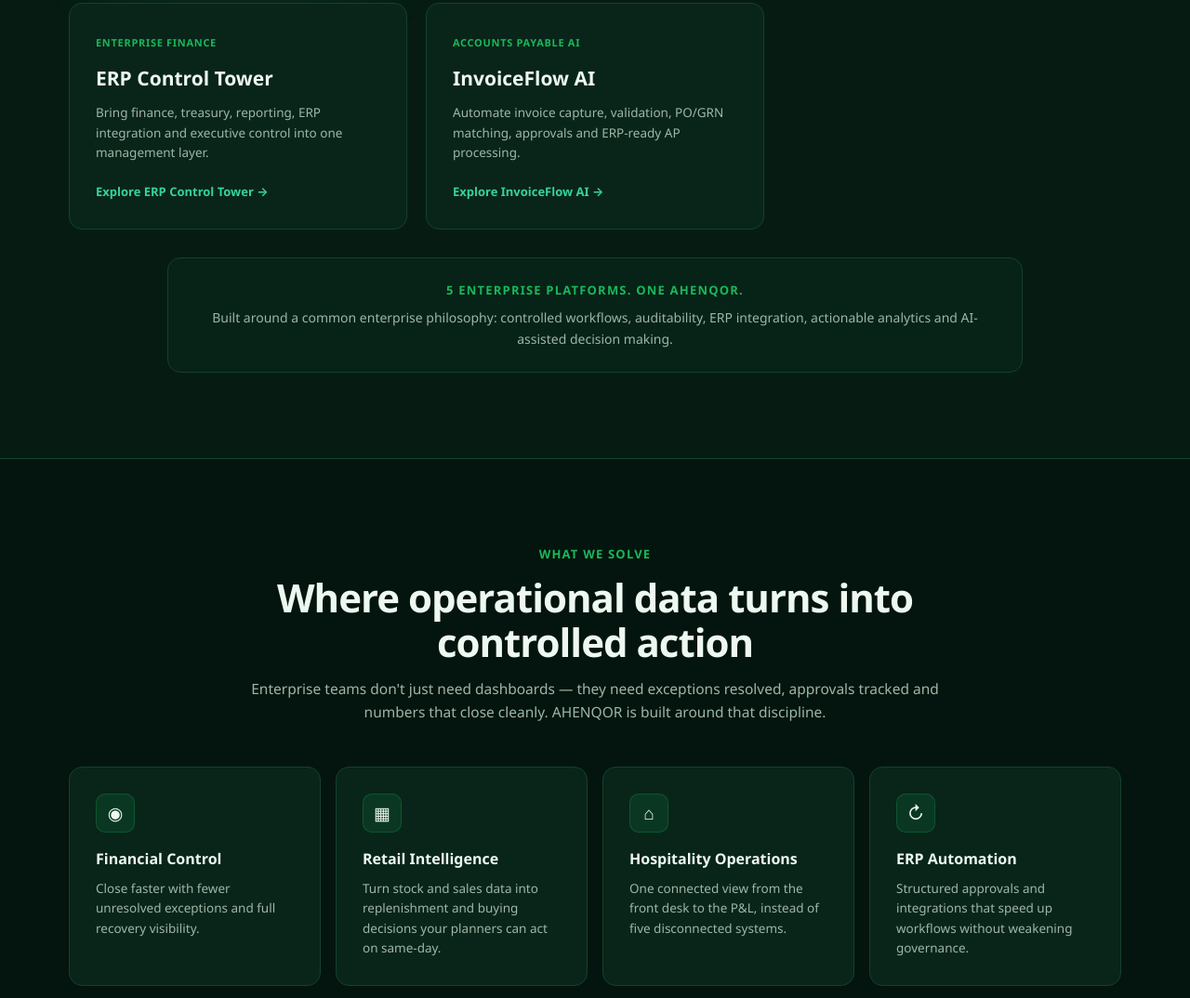
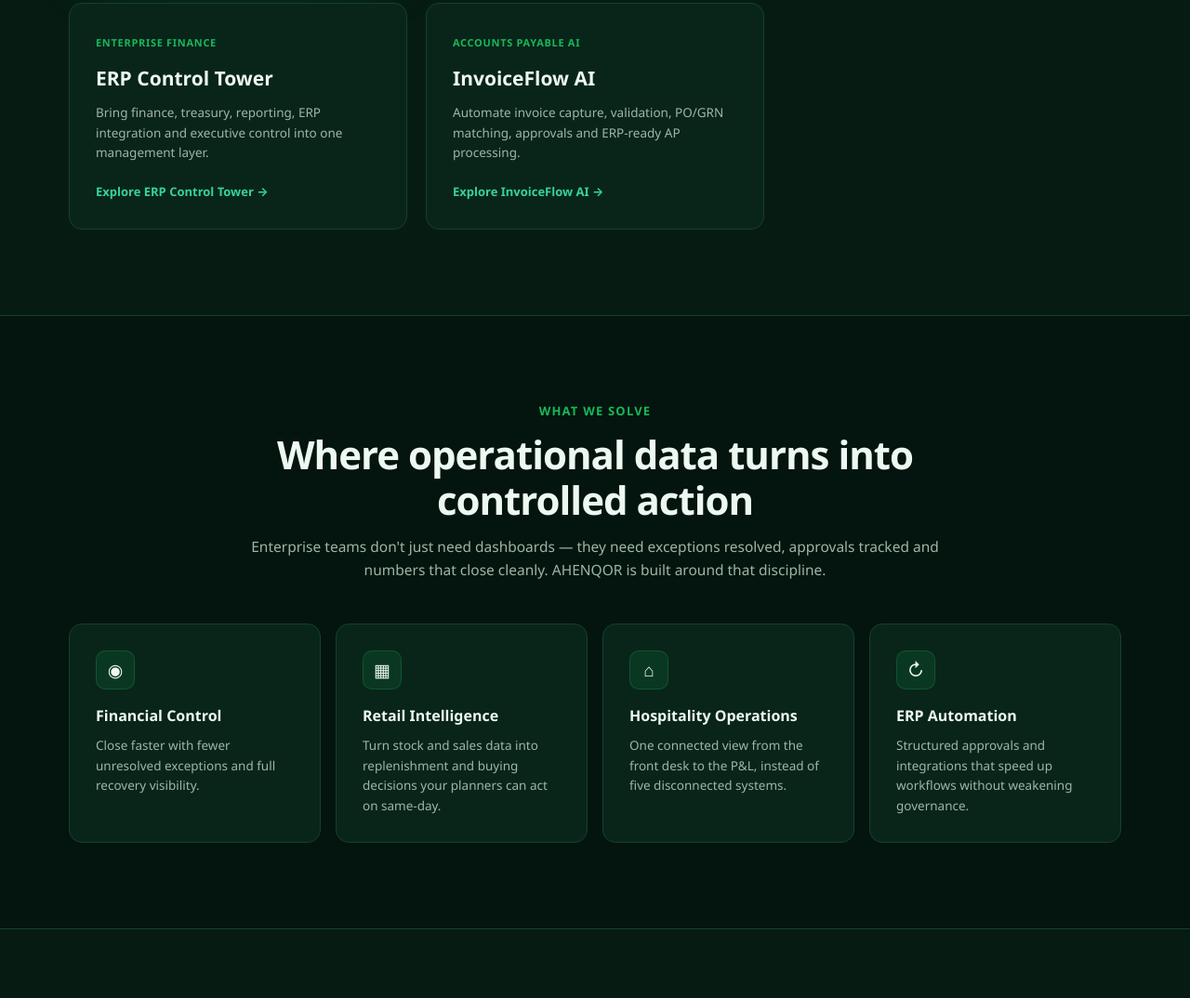
Before and after one commit to brsrinimur-rgb/ahenqor-website, a plain HTML site: page index.html in a window 1280 px wide. Shown: the part 1545-2619 px from the top of the page at 93% size. Drawn offline with Linux system fonts and the light colour scheme.

Commit message:
Add files via upload

```diff
--- a/index.html
+++ b/index.html
@@ -209,14 +209,6 @@
         <span class="product-link">Explore InvoiceFlow AI →</span>
       </a>
     </div>
-
-    <div style="max-width:920px;margin:30px auto 0;text-align:center;padding:24px 26px;border:1px solid var(--border);border-radius:14px;background:rgba(9,37,26,.65)">
-      <div class="eyebrow" style="margin-bottom:8px">5 Enterprise Platforms. One AHENQOR.</div>
-      <p style="color:var(--dim);font-size:14px;margin:0">
-        Built around a common enterprise philosophy: controlled workflows, auditability, ERP integration,
-        actionable analytics and AI-assisted decision making.
-      </p>
-    </div>
   </div>
 </section>
 
```
